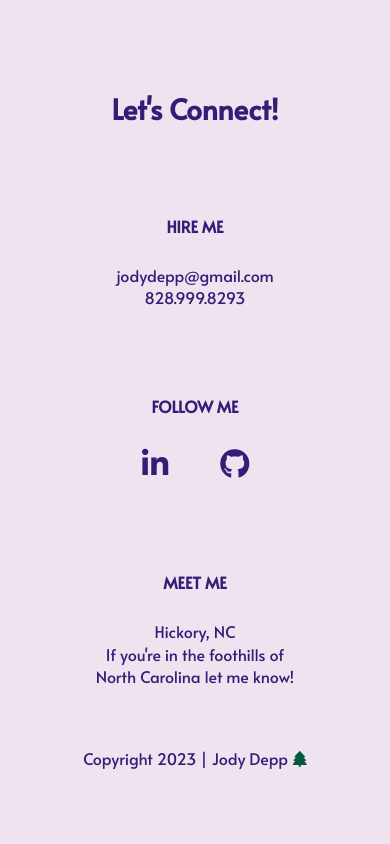
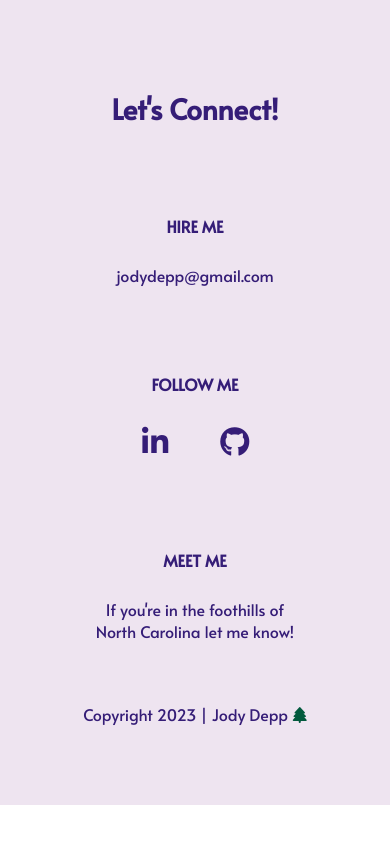
Before and after one commit to JoDepp/Portfolio-Jody-Depp, a website built with Parcel: page index.html in a window 390 px wide. Shown: the part 6447-7291 px from the top of the page. After the commit the page ends 7252 px from the top, so only its background shows below. Built offline with nearby package versions, Linux system fonts and the light colour scheme.

Commit message:
removed phone and location

```diff
--- a/index.html
+++ b/index.html
@@ -211,7 +211,6 @@
           <div class="contact-info">
             <h5 class="contact-title">Hire Me</h5>
             <a href="mailto:jodydepp@gmail.com">jodydepp@gmail.com</a>
-            <a href="tel:8289998293">828.999.8293</a>
           </div>
 
           <div class="contact-info follow-section">
@@ -232,7 +231,6 @@
 
           <div class="contact-info">
             <h5 class="contact-title">Meet Me</h5>
-              <p>Hickory, NC</p>
               <p>If you're in the foothills of North Carolina let me know!</p>
           </div>
         </div>
```
